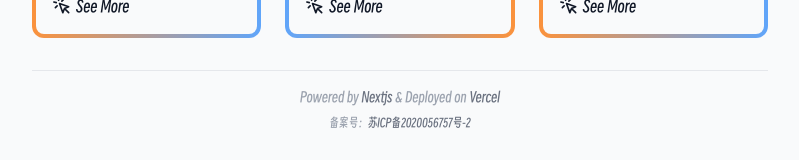
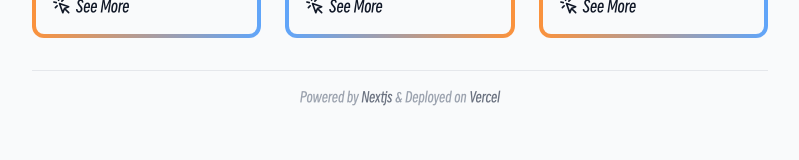
Before and after one commit to jay4q/blog, a Next.js app: page /projects in a window 1280 px wide. Shown: the part 854-1014 px from the top of the page, without its empty margins (240-1039 px from the left). After the commit the page ends 993 px from the top, so only its background shows below. Built offline with nearby package versions, Linux system fonts and the light colour scheme.

Commit message:
del: : 😊 删除没卵用的备案号

```diff
--- a/src/components/footer.tsx
+++ b/src/components/footer.tsx
@@ -2,8 +2,8 @@ import { FunctionComponent } from 'react'
 
 export const Footer: FunctionComponent = () => {
   return (
-    <footer className='mt-8 flex w-full flex-shrink-0 flex-col items-center border-t border-gray-200 pt-4 dark:border-gray-800'>
-      <p className='mb-2 w-full text-center text-sm text-gray-400 dark:text-gray-500'>
+    <footer className='mt-8 w-full flex-shrink-0 border-t border-gray-200 pt-4 dark:border-gray-800'>
+      <p className='w-full text-center text-sm text-gray-400 dark:text-gray-500'>
         Powered by{' '}
         <a href='https://nextjs.org/' target='_blank' className='text-gray-500 dark:text-gray-400'>
           Nextjs
@@ -13,12 +13,6 @@ export const Footer: FunctionComponent = () => {
           Vercel
         </a>
       </p>
-      <p className='w-full text-center text-xs text-gray-400 dark:text-gray-500'>
-        备案号：
-        <a href='https://beian.miit.gov.cn/' target='_blank' className='text-gray-500 dark:text-gray-400'>
-          苏ICP备2020056757号-2
-        </a>
-      </p>
     </footer>
   )
 }
```
